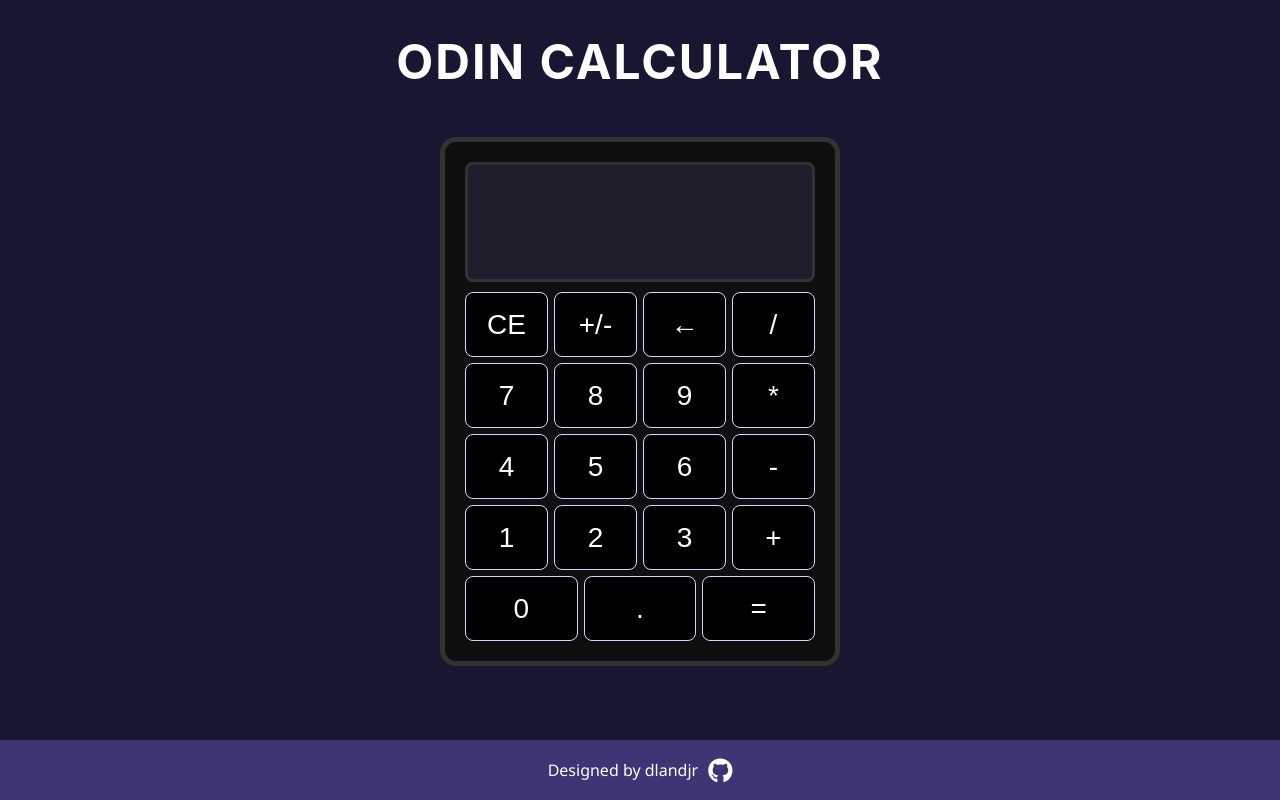
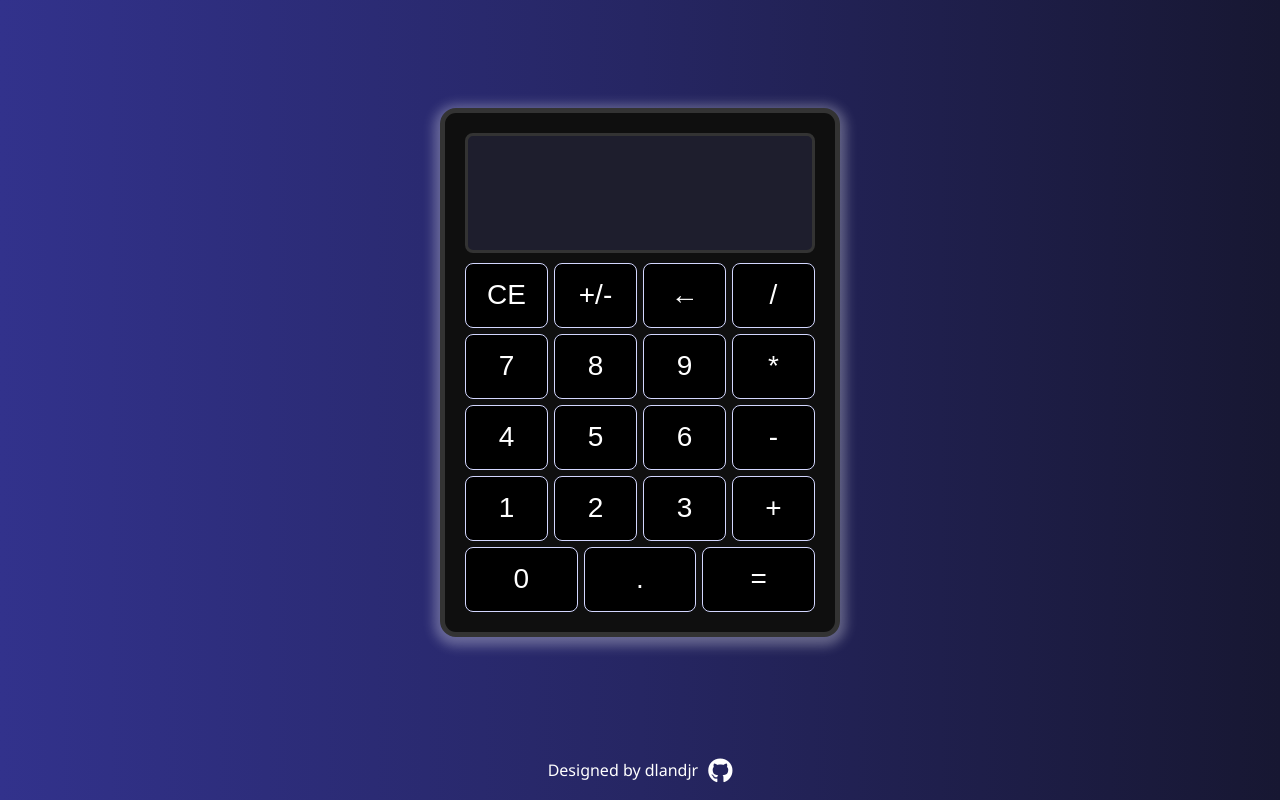
Before and after one commit to dlandjr/odinCalculator, a plain HTML site: page index.html in a window 1280 px wide. Drawn offline with Linux system fonts and the light colour scheme.

Commit message:
Add linear gradient background color effect

```diff
--- a/index.html
+++ b/index.html
@@ -8,7 +8,7 @@
     <title>Calculator</title>
 </head>
 <body>
-    <h1>Odin Calculator</h1>
+    <h1></h1>
     <div class="calculator">
         <div class="display">
             <div class="results-display"></div>
--- a/style.css
+++ b/style.css
@@ -1,5 +1,10 @@
 body {
     background-color:rgb(23, 23, 50);
+    background: linear-gradient(
+    90deg,
+    rgb(50, 50, 140) 0%,
+    rgb(38, 38, 99) 50%,
+    rgb(23, 23, 50) 100%);
     display: flex;
     justify-content: space-between;
     align-items: center;
@@ -18,6 +23,9 @@ h1 {
 }
 
 .calculator {
+    box-shadow: 0px 3px 12px 6px rgba(255, 255, 255, 0.3);
+    backdrop-filter: blur(30px) brightness(1.3);
+    -webkit-backdrop-filter: blur(30px) brightness(1.3);
     background-color:rgb(15, 15, 15);
     display: flex;
     flex-direction: column;
@@ -104,6 +112,7 @@ button:active {
 /* footer */
 
 footer {
+    display: flex;
     color: white;
     width: 100%;
     font-size: 16px;
@@ -115,7 +124,11 @@ footer {
 }
 
 .footer-container {
-    background-color: #3f3575;
+    background: linear-gradient(
+      90deg,
+      rgb(50, 50, 140) 0%,
+      rgb(38, 38, 99) 50%,
+      rgb(23, 23, 50) 100%);
     height: 60px;
     width: 100%;
     display: flex;
```
